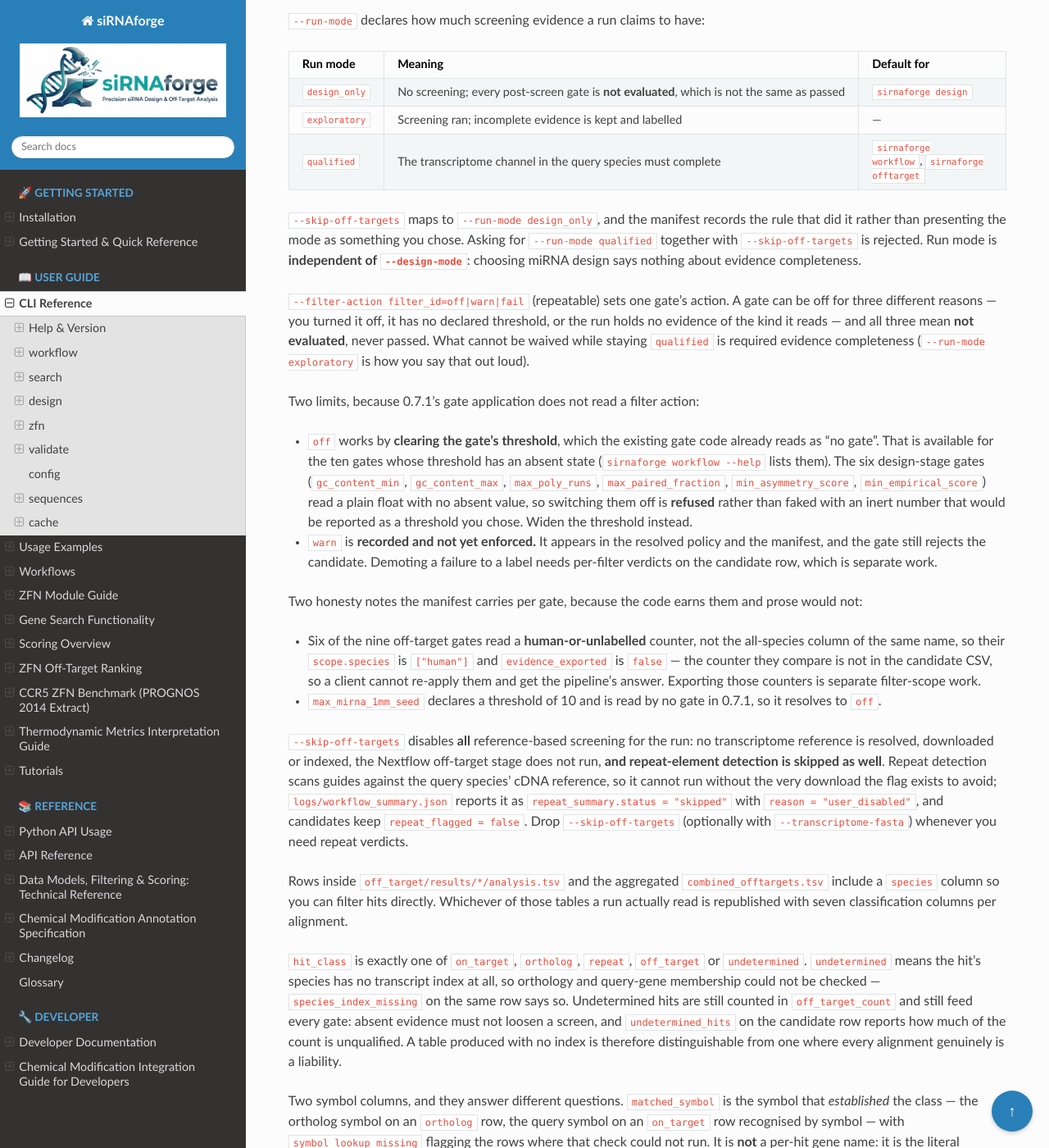
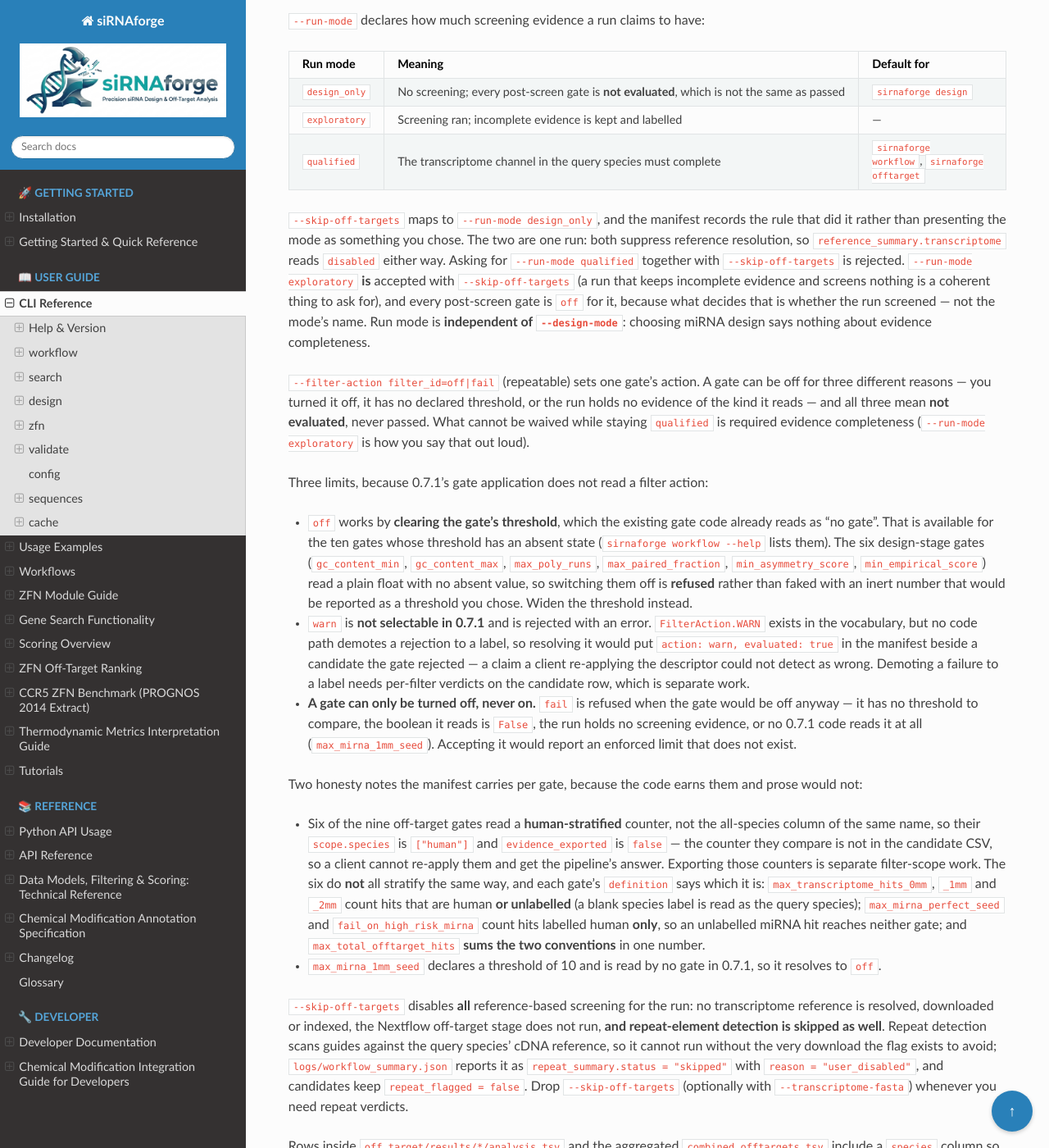
Before and after one commit to Austin-s-h/sirnaforge, a Sphinx documentation site: the page built from docs/cli_reference.md, in a window 1280 px wide and 1400 px high, scrolled down 2500 px. Shown: the whole window at 82% size. Built offline with Sphinx 7.4.7 and the Read the Docs theme 3.1.0, drawn with Linux system fonts in a browser that asks for light colours; the version number is read from the project's files by our own code.

Commit message:
fix(docs): say which counter each human-stratified gate reads (#99)
One shared sentence claimed all six read a "human or unlabelled" counter. It is
true for three. The transcriptome loop treats a blank species label as the query
species; the miRNA loop tests is_human_species(label) alone and
is_human_species(None) is False, so an unlabelled miRNA hit reaches neither
max_mirna_perfect_seed nor fail_on_high_risk_mirna. max_total_offtarget_hits sums
the two conventions in one number. Each gate now names its own, in its field
description and in the manifest descriptor a client re-thresholds from.

The docs also annotated the off-target thresholds as non-nullable where the
models are `int | None`, which is the mechanism `--filter-action <id>=off` uses,
and the drift test pinned the wrong annotation. The test now compares documented
nullability against the models as well as the default literal.

Reverts the field description on models/schemas.py: that file belongs to the
evidence branch, so its half of the cap drift is left for it and the CHANGELOG
says so rather than claiming both halves were fixed. Also declares the two
Python-API behaviour changes that were in the diff but not in the CHANGELOG: an
unstated overhang in miRNA mode now takes the preset's UU where the old signature
sent dTdT regardless of mode, and an unparseable design_mode now raises instead
of silently designing siRNAs.

```diff
--- a/docs/cli_reference.md
+++ b/docs/cli_reference.md
@@ -90,17 +90,21 @@ is a supported setting in either mode.
 | `qualified` | The transcriptome channel in the query species must complete | `sirnaforge workflow`, `sirnaforge offtarget` |
 
 `--skip-off-targets` maps to `--run-mode design_only`, and the manifest records the rule that did it
-rather than presenting the mode as something you chose. Asking for `--run-mode qualified` together
-with `--skip-off-targets` is rejected. Run mode is **independent of `--design-mode`**: choosing miRNA
+rather than presenting the mode as something you chose. The two are one run: both suppress reference
+resolution, so `reference_summary.transcriptome` reads `disabled` either way. Asking for `--run-mode
+qualified` together with `--skip-off-targets` is rejected. `--run-mode exploratory` **is** accepted
+with `--skip-off-targets` (a run that keeps incomplete evidence and screens nothing is a coherent
+thing to ask for), and every post-screen gate is `off` for it, because what decides that is whether
+the run screened — not the mode's name. Run mode is **independent of `--design-mode`**: choosing miRNA
 design says nothing about evidence completeness.
 
-`--filter-action filter_id=off|warn|fail` (repeatable) sets one gate's action. A gate can be off for
+`--filter-action filter_id=off|fail` (repeatable) sets one gate's action. A gate can be off for
 three different reasons — you turned it off, it has no declared threshold, or the run holds no
 evidence of the kind it reads — and all three mean **not evaluated**, never passed. What cannot be
 waived while staying `qualified` is required evidence completeness (`--run-mode exploratory` is how
 you say that out loud).
 
-Two limits, because 0.7.1's gate application does not read a filter action:
+Three limits, because 0.7.1's gate application does not read a filter action:
 
 - `off` works by **clearing the gate's threshold**, which the existing gate code already reads as "no
   gate". That is available for the ten gates whose threshold has an absent state (`sirnaforge workflow
@@ -108,16 +112,27 @@ Two limits, because 0.7.1's gate application does not read a filter action:
   `max_poly_runs`, `max_paired_fraction`, `min_asymmetry_score`, `min_empirical_score`) read a plain
   float with no absent value, so switching them off is **refused** rather than faked with an inert
   number that would be reported as a threshold you chose. Widen the threshold instead.
-- `warn` is **recorded and not yet enforced.** It appears in the resolved policy and the manifest, and
-  the gate still rejects the candidate. Demoting a failure to a label needs per-filter verdicts on the
-  candidate row, which is separate work.
+- `warn` is **not selectable in 0.7.1** and is rejected with an error. `FilterAction.WARN` exists in
+  the vocabulary, but no code path demotes a rejection to a label, so resolving it would put
+  `action: warn, evaluated: true` in the manifest beside a candidate the gate rejected — a claim a
+  client re-applying the descriptor could not detect as wrong. Demoting a failure to a label needs
+  per-filter verdicts on the candidate row, which is separate work.
+- **A gate can only be turned off, never on.** `fail` is refused when the gate would be off anyway —
+  it has no threshold to compare, the boolean it reads is `False`, the run holds no screening evidence,
+  or no 0.7.1 code reads it at all (`max_mirna_1mm_seed`). Accepting it would report an enforced limit
+  that does not exist.
 
 Two honesty notes the manifest carries per gate, because the code earns them and prose would not:
 
-- Six of the nine off-target gates read a **human-or-unlabelled** counter, not the all-species column
-  of the same name, so their `scope.species` is `["human"]` and `evidence_exported` is `false` — the
+- Six of the nine off-target gates read a **human-stratified** counter, not the all-species column of
+  the same name, so their `scope.species` is `["human"]` and `evidence_exported` is `false` — the
   counter they compare is not in the candidate CSV, so a client cannot re-apply them and get the
-  pipeline's answer. Exporting those counters is separate filter-scope work.
+  pipeline's answer. Exporting those counters is separate filter-scope work. The six do **not** all
+  stratify the same way, and each gate's `definition` says which it is: `max_transcriptome_hits_0mm`,
+  `_1mm` and `_2mm` count hits that are human **or unlabelled** (a blank species label is read as the
+  query species); `max_mirna_perfect_seed` and `fail_on_high_risk_mirna` count hits labelled human
+  **only**, so an unlabelled miRNA hit reaches neither gate; and `max_total_offtarget_hits` **sums the
+  two conventions** in one number.
 - `max_mirna_1mm_seed` declares a threshold of 10 and is read by no gate in 0.7.1, so it resolves to
   `off`.
 
```
Also changed, not shown: CHANGELOG.md (+52 -18 lines), docs/models_and_scoring.md (+8 -7 lines), 3 other files.
